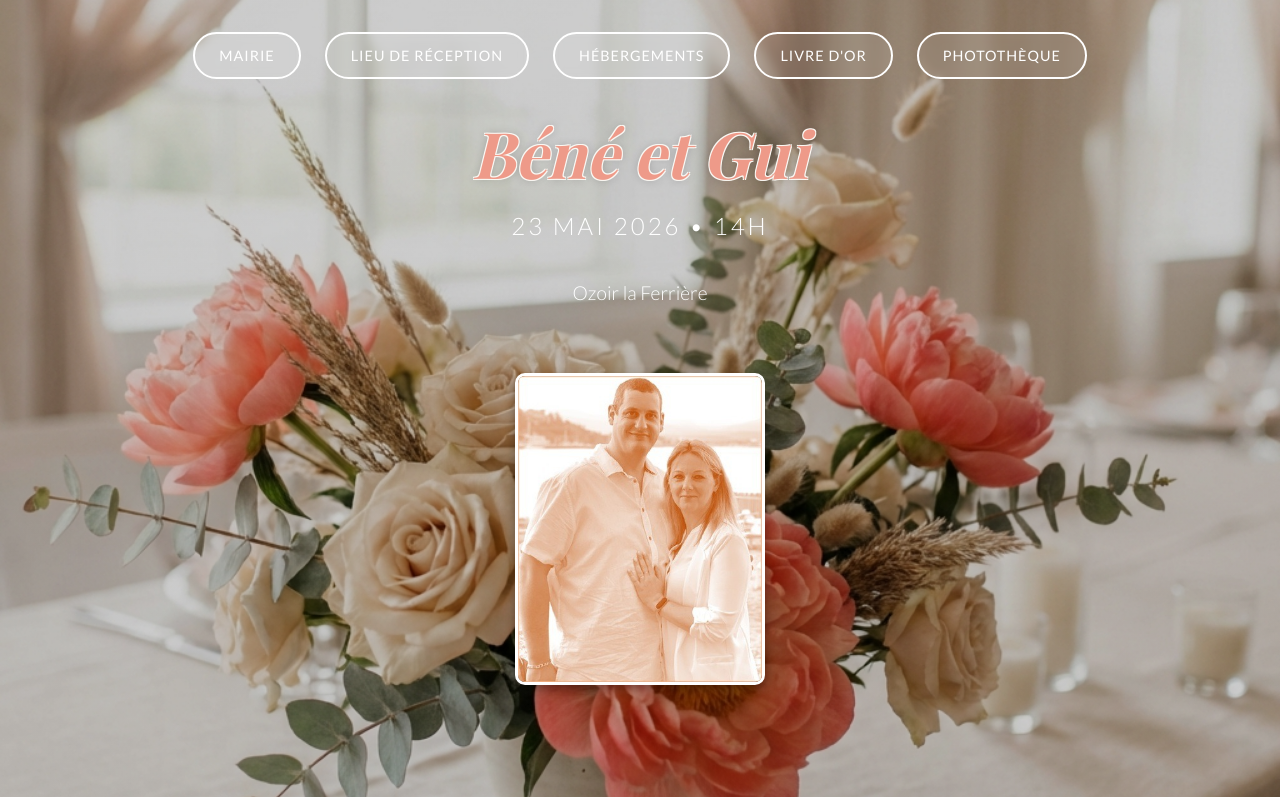
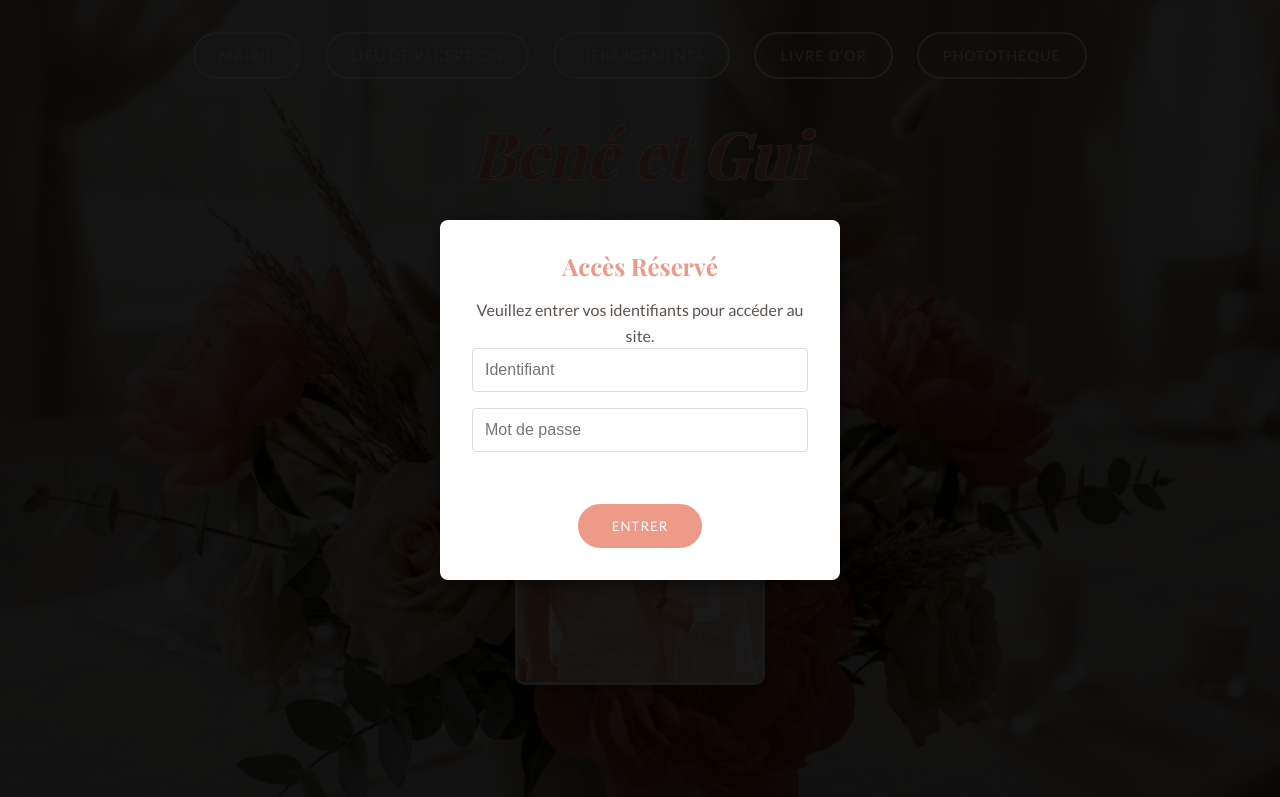
Before and after one commit to Vatel77/mariagebenegui.fr, a website: page index.html in a window 1280 px wide. Shown: the top 797 px of the page. Drawn offline with nearby package versions, Linux system fonts and the light colour scheme; a web font is replaced by a local one.

Commit message:
Add files via upload

```diff
--- a/index.html
+++ b/index.html
@@ -11,6 +11,20 @@
 </head>
 
 <body>
+
+    <!-- Login Overlay -->
+    <div id="login-overlay" class="login-overlay">
+        <div class="login-box">
+            <h2>Accès Réservé</h2>
+            <p>Veuillez entrer vos identifiants pour accéder au site.</p>
+            <form id="login-form">
+                <input type="text" id="login-user" placeholder="Identifiant" required>
+                <input type="password" id="login-pass" placeholder="Mot de passe" required>
+                <div id="login-error" class="error-msg"></div>
+                <button type="submit" class="btn">Entrer</button>
+            </form>
+        </div>
+    </div>
 
     <!-- Hero Section -->
     <header class="hero">
--- a/script.js
+++ b/script.js
@@ -1,4 +1,36 @@
 document.addEventListener('DOMContentLoaded', () => {
+
+    // Authentication Logic
+    const loginOverlay = document.getElementById('login-overlay');
+    const loginForm = document.getElementById('login-form');
+    const loginUser = document.getElementById('login-user');
+    const loginPass = document.getElementById('login-pass');
+    const loginError = document.getElementById('login-error');
+
+    // Hardcoded credentials (server logic replacement)
+    const AUTH_USER = 'BeneGui2026';
+    const AUTH_PASS = 'Amour2026';
+
+    // Check if already logged in
+    if (localStorage.getItem('isLoggedIn') === 'true') {
+        if (loginOverlay) loginOverlay.classList.add('hidden');
+    }
+
+    if (loginForm) {
+        loginForm.addEventListener('submit', (e) => {
+            e.preventDefault();
+            const user = loginUser.value;
+            const pass = loginPass.value;
+
+            if (user === AUTH_USER && pass === AUTH_PASS) {
+                localStorage.setItem('isLoggedIn', 'true');
+                loginOverlay.classList.add('hidden');
+            } else {
+                loginError.textContent = 'Identifiants incorrects';
+                loginForm.reset();
+            }
+        });
+    }
 
     // Intersection Observer for Fade-in Animations
     const observerOptions = {
@@ -50,7 +82,7 @@ document.addEventListener('DOMContentLoaded', () => {
                 } else {
                     feedback.textContent = 'Oups ! Il y a eu un problème lors de l\'envoi du formulaire.';
                     if (result.errors) {
-                         feedback.textContent += ' (' + result.errors.map(error => error.message).join(', ') + ')';
+                        feedback.textContent += ' (' + result.errors.map(error => error.message).join(', ') + ')';
                     }
                     feedback.style.color = 'red';
                 }
--- a/style.css
+++ b/style.css
@@ -247,3 +247,54 @@ section {
         --spacing-xl: 5rem;
     }
 }
+/* Login Overlay */
+.login-overlay {
+    position: fixed;
+    top: 0;
+    left: 0;
+    width: 100%;
+    height: 100%;
+    background: rgba(0, 0, 0, 0.9);
+    z-index: 9999;
+    display: flex;
+    justify-content: center;
+    align-items: center;
+    transition: opacity 0.5s ease-in-out;
+}
+
+.login-overlay.hidden {
+    opacity: 0;
+    pointer-events: none;
+}
+
+.login-box {
+    background: var(--white);
+    padding: 2rem;
+    border-radius: 8px;
+    text-align: center;
+    max-width: 400px;
+    width: 90%;
+    box-shadow: 0 4px 20px rgba(0, 0, 0, 0.5);
+}
+
+.login-box h2 {
+    color: var(--accent-color);
+    margin-bottom: 1rem;
+    font-family: var(--font-heading);
+}
+
+.login-box input {
+    width: 100%;
+    padding: 12px;
+    margin-bottom: 1rem;
+    border: 1px solid #ddd;
+    border-radius: 4px;
+    font-size: 1rem;
+}
+
+.login-box .error-msg {
+    color: red;
+    margin-bottom: 1rem;
+    font-size: 0.9rem;
+    height: 1.2rem;
+}
```
